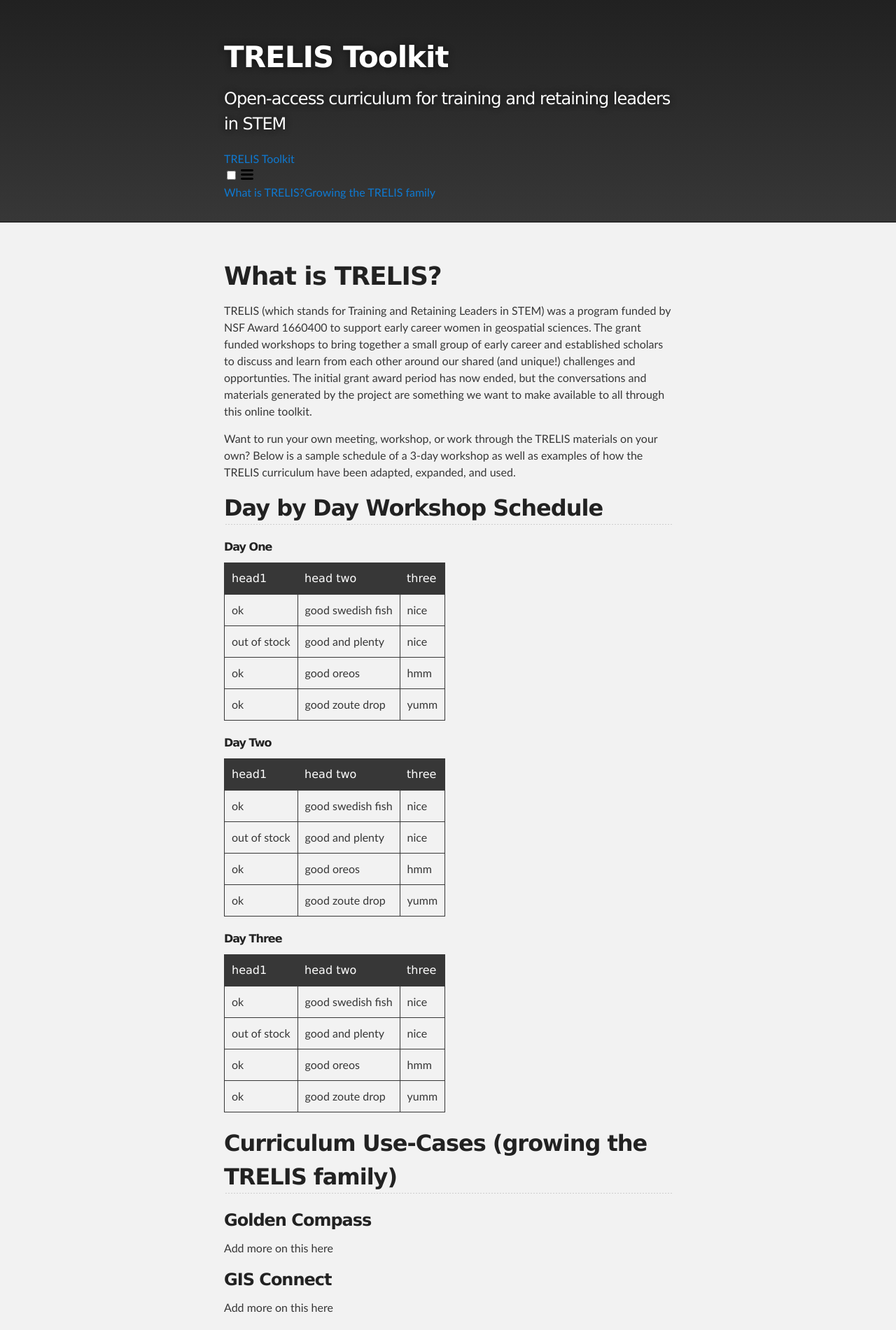
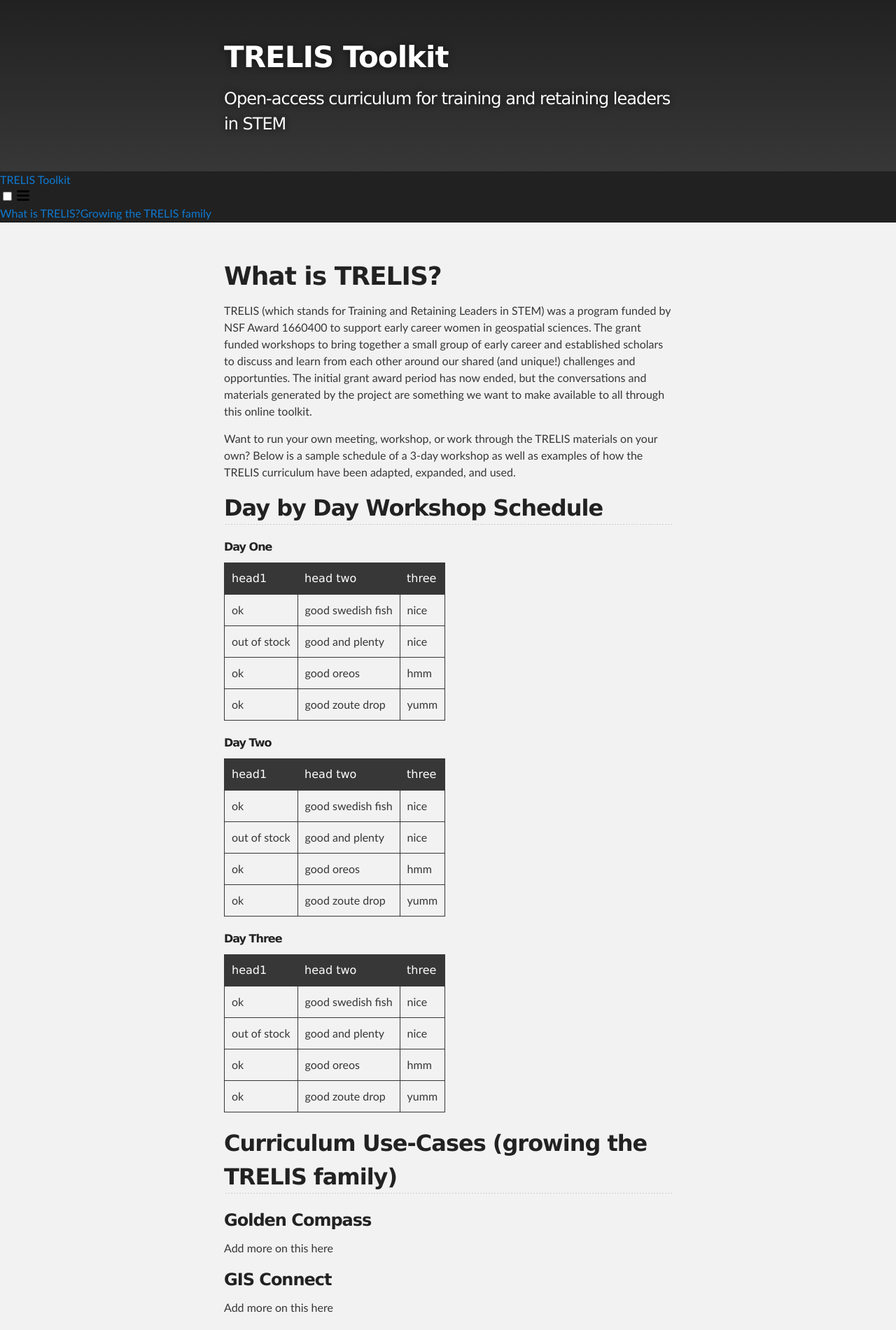
Before and after one commit to TRELIStoolkit/TRELIStoolkit.github.io, a Jekyll site: the page built from index.md, in a window 1280 px wide. Shown: the top 1901 px of the page at 70% size. Built offline with Jekyll 4.4.1, drawn with Linux system fonts in a browser that asks for light colours; our own code applies the rules of GitHub Pages for plain Markdown files.

Commit message:
Move header location

```diff
--- a/_layouts/default.html
+++ b/_layouts/default.html
@@ -19,10 +19,10 @@
           <h1 id="project_title">{{ site.title | default: site.github.repository_name }}</h1>
           <h2 id="project_tagline">{{ site.description | default: site.github.project_tagline }}</h2>
 
-          {%- include header.html -%}
-
         </header>
     </div>
+
+     {%- include header.html -%}
 
     <!-- MAIN CONTENT -->
     <div id="main_content_wrap" class="outer">
```
